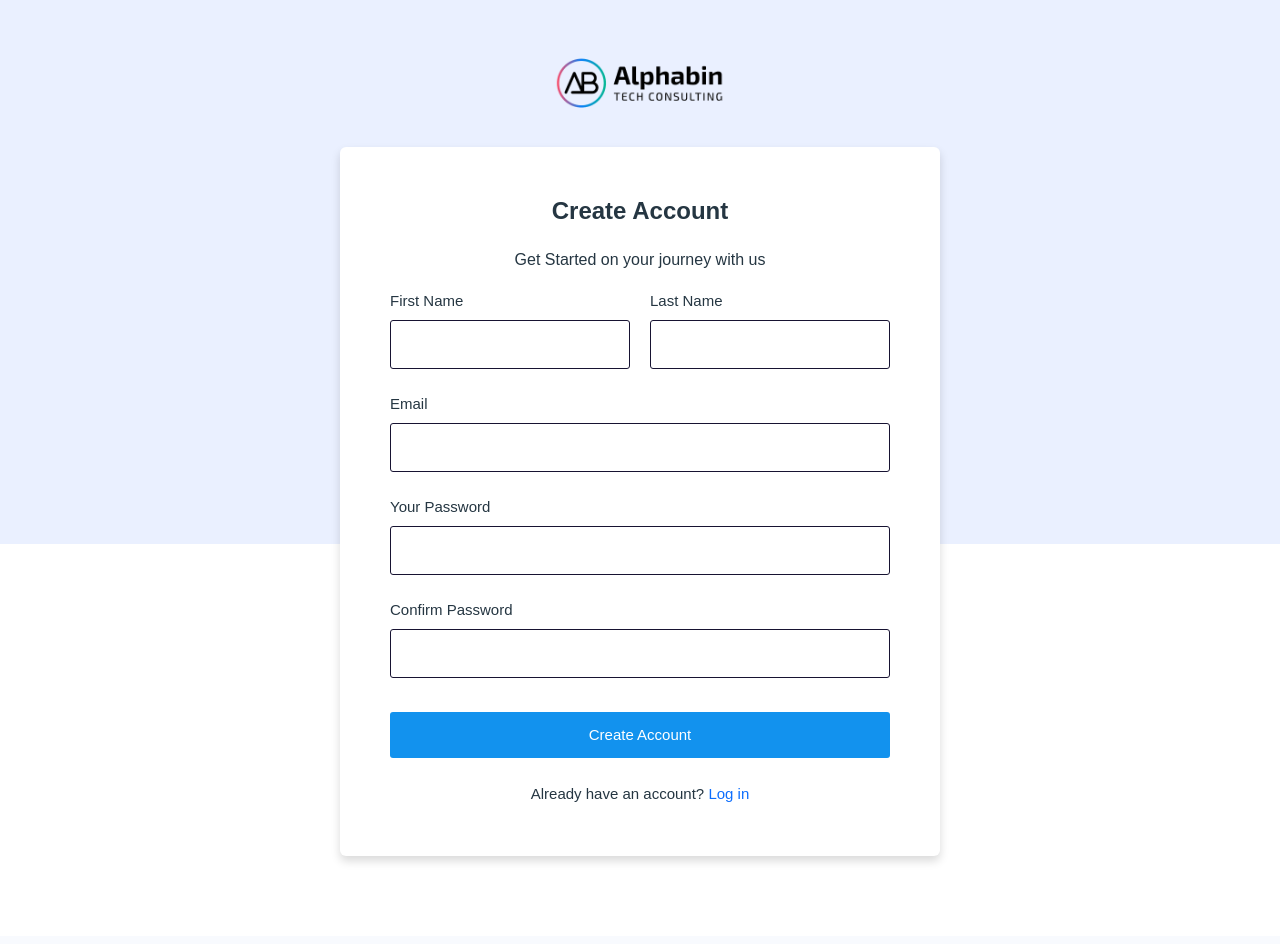
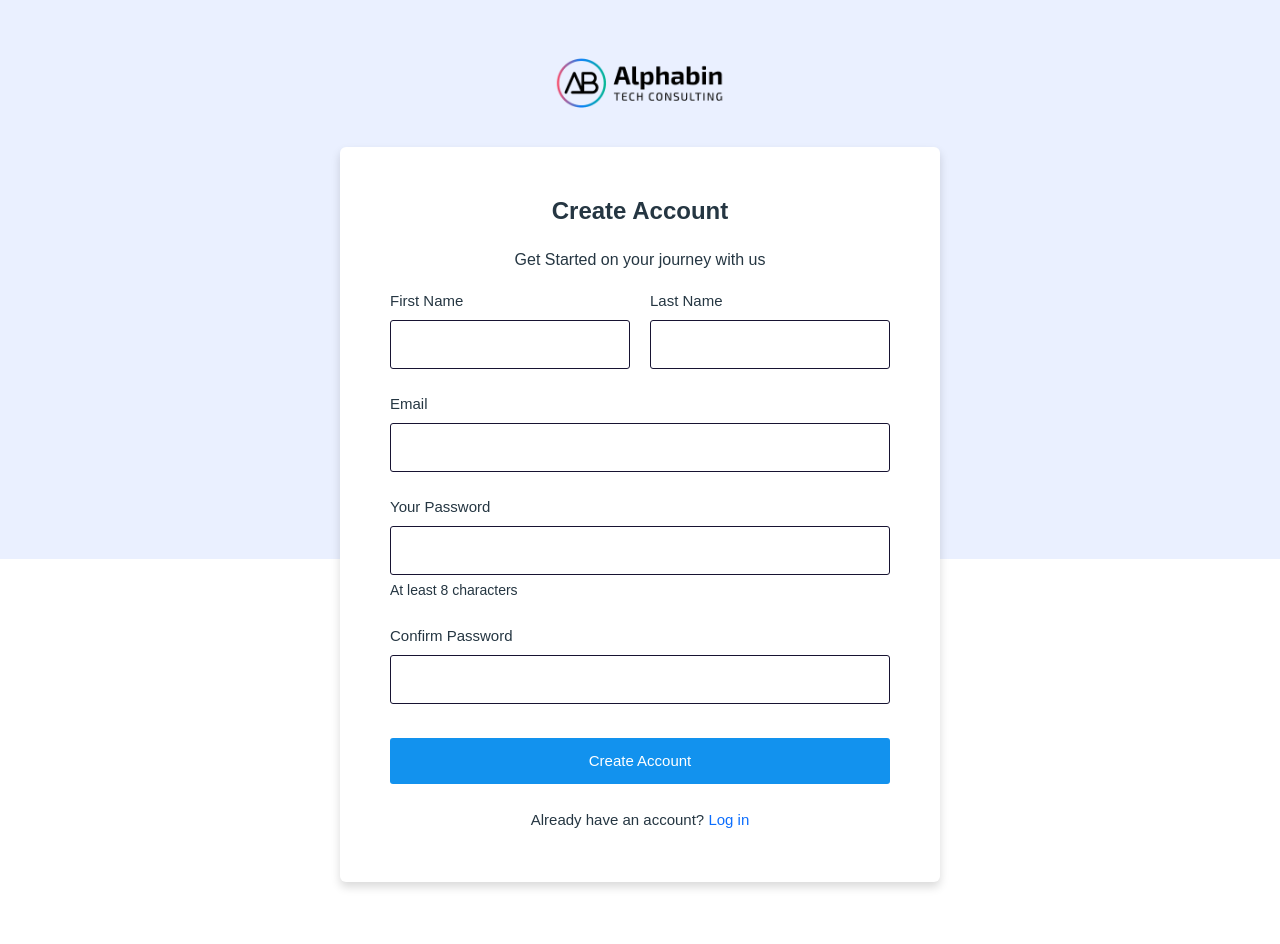
Before and after one commit to pravin79/alphabin-test, a Django app: page /registration in a window 1280 px wide. Shown: the top 944 px of the page. Before the commit the page ends 863 px from the top, so only its background shows below. Run offline with Django 4.2, Linux system fonts and the light colour scheme.

Commit message:
Resolved bugs for Home, login, sign-up, checkout, & mycart pages

```diff
--- a/static/assets/css/login.css
+++ b/static/assets/css/login.css
@@ -61,7 +61,7 @@
   /* font-weight: bolder; */
   font-size: 15px;
   text-align: start;
-  font-family: "Tenorite_bold", sans-serif;
+  font-family: "Tenorite", sans-serif;
 }
 
 .small-text {
--- a/static/assets/css/registration.css
+++ b/static/assets/css/registration.css
@@ -70,7 +70,7 @@
   /* font-weight: bolder; */
   font-size: 15px;
   text-align: start;
-  font-family: "Tenorite_bold", sans-serif;
+  font-family: "Tenorite", sans-serif;
 }
 
 .small-text {
@@ -97,13 +97,19 @@
   background-color: #1292ee;
 }
 
+.small-text {
+  text-align: start;
+  margin-top: 5px;
+  font-size: 14px;
+  color: #253642;
+}
+
 input.error {
   border: 1px solid red;
 }
 
 .error-message {
   text-align: start;
-  display: block;
   font-size: 14px;
   color: red;
 }
--- a/static/assets/css/style.css
+++ b/static/assets/css/style.css
@@ -28,11 +28,6 @@
 @font-face {
   font-family: "Tenorite", sans-serif;
   src: url("../fonts/tenorite-cufonfonts-regular-normal.ttf") format("ttf");
-}
-
-@font-face {
-  font-family: "Tenorite_bold", sans-serif;
-  src: url("../fonts/tenorite-cufonfonts-regular-bold.ttf") format("ttf");
 }
 
 /*
@@ -302,8 +297,8 @@
 */
 .banner {
   /* background-color: #f5f5f5; */
-  padding: 50px 0;
-  height: 100vh;
+  padding: 100px 0 0;
+  /* height: 100vh; */
   background-color: #fff;
 }
 
--- a/template/base.html
+++ b/template/base.html
@@ -162,7 +162,7 @@
           </div>
           <div class="col-lg-3">
             <h6>Contact Us</h6>
-            <p>info@alpha-test.co</p>
+            <p>info@alphabin.co</p>
           </div>
         </div>
       </div>
--- a/template/checkout.html
+++ b/template/checkout.html
@@ -220,6 +220,9 @@
       errorSpan.textContent = message;
       errorSpan.style.display = 'block';
 
+      // Scroll to the input field with an error
+      input.scrollIntoView({ behavior: 'smooth', block: 'center' });
+
       input.addEventListener('input', () => {
         if (input.classList.contains('error')) {
           input.classList.remove('error');
--- a/template/home.html
+++ b/template/home.html
@@ -139,7 +139,7 @@
           </div>
           <div class="col-lg-3">
             <h6>Contact Us</h6>
-            <p>info@alpha-test.co</p>
+            <p>info@alphabin.co</p>
           </div>
         </div>
       </div>
--- a/template/homepage.html
+++ b/template/homepage.html
@@ -349,7 +349,7 @@
           </div>
           <div class="col-lg-3">
             <h6>Contact Us</h6>
-            <p>info@alpha-test.co</p>
+            <p>info@alphabin.co</p>
           </div>
         </div>
       </div>
--- a/template/login.html
+++ b/template/login.html
@@ -107,10 +107,13 @@
       });
 
       function showError(input, message) {
-        const errorSpan = document.querySelector(`#${input.name}-error`);
+        const errorSpan = input.nextElementSibling;
         input.classList.add("error");
         errorSpan.textContent = message;
         errorSpan.style.display = "block";
+
+        // Scroll to the input field with an error
+        input.scrollIntoView({ behavior: "smooth", block: "center" });
 
         input.addEventListener("input", () => {
           if (input.classList.contains("error")) {
--- a/template/registration.html
+++ b/template/registration.html
@@ -37,14 +37,14 @@
           <div class="input-block">
             <div class="input_field">
               <span class="error-message" id="firstname-error"></span>
-              <label for="firstname">First Name</label>
-              <input id="firstNameInput" name="first_name" type="text" />
-              <!-- <span class="error-message" id="firstname-error"></span> -->
+              <label for="first_name">First Name</label>
+              <input id="first_name" name="first_name" type="text" />
+              <span class="error-message" id="first_name-error"></span>
             </div>
             <div class="input_field">
-              <label for="lastname">Last Name</label>
-              <input id="lastNameInput" name="last_name" type="text" />
-              <span class="error-message" id="lastname-error"></span>
+              <label for="last_name">Last Name</label>
+              <input id="last_name" name="last_name" type="text" />
+              <span class="error-message" id="last_name-error"></span>
             </div>
           </div>
           <div class="input_field">
@@ -53,9 +53,10 @@
             <span class="error-message" id="email-error"></span>
           </div>
           <div class="input_field">
-            <label for="password">Your Password</label>
-            <input id="passwordInput" name="password1" type="password" />
-            <span class="error-message" id="password-error"></span>
+            <label for="password1">Your Password</label>
+            <input id="password1" name="password1" type="password" />
+            <span class="small-text">At least 8 characters</span>
+            <span class="error-message" id="password1-error"></span>
           </div>
           <div class="input_field">
             <label for="confirm-password">Confirm Password</label>
@@ -64,7 +65,7 @@
               name="password2"
               type="password"
             />
-            <span class="error-message" id="password-error"></span>
+            <span class="error-message" id="password2-error"></span>
           </div>
           <button id="createAccountButton" class="registration-btn">
             Create Account
@@ -73,7 +74,7 @@
             <span>Already have an account? <a href="login">Log in</a></span>
           </div>
         </form>
-        {% if error %}
+        {% if error %} {{ error }}
         <script>
           window.onload = function () {
             alert("{{ error }}");
@@ -154,14 +155,35 @@
           return;
         }
 
+        if (
+          passwordValue.toLowerCase().includes(firstNameValue.toLowerCase())
+        ) {
+          showError(
+            passwordInput,
+            "*Password should not contain your first name."
+          );
+          return;
+        }
+
+        if (passwordValue.toLowerCase().includes(lastNameValue.toLowerCase())) {
+          showError(
+            passwordInput,
+            "*Password should not contain your last name."
+          );
+          return;
+        }
+
         form.submit();
       });
 
       function showError(input, message) {
-        const errorSpan = document.querySelector(`#${input.name}-error`);
+        const errorSpan = input.nextElementSibling;
         input.classList.add("error");
         errorSpan.textContent = message;
         errorSpan.style.display = "block";
+
+        // Scroll to the input field with an error
+        input.scrollIntoView({ behavior: "smooth", block: "center" });
 
         input.addEventListener("input", () => {
           if (input.classList.contains("error")) {
```
Also changed, not shown: template/mycart.html (+46 -20 lines). Lines whose indentation alone changed are shown as unchanged.
